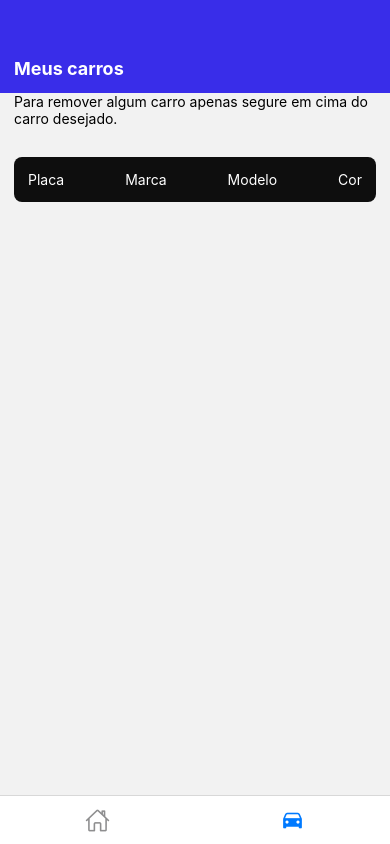
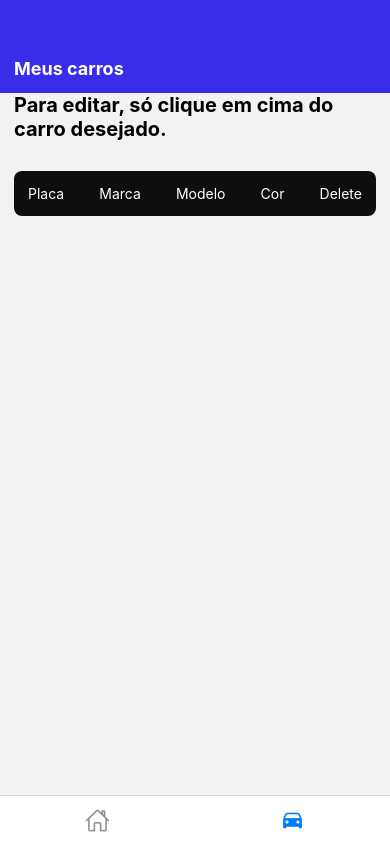
Before and after one commit to BomDia16/AlarmeCarro, a React Native app: screen /mycars in a window 390 px wide. Built offline with nearby package versions, Linux system fonts and the light colour scheme.

Commit message:
Dia 7: Tentando arrumar o delete dos carros e tentando implementar o update.

```diff
--- a/package.json
+++ b/package.json
@@ -18,7 +18,8 @@
     "react-native": "0.72.6",
     "react-native-async-storage": "^0.0.1",
     "react-native-masked-text": "^1.13.0",
-    "uuid": "^9.0.1"
+    "react-native-uuid-generator": "^6.1.1",
+    "uuid": "^8.3.2"
   },
   "devDependencies": {
     "@babel/core": "^7.20.0"
--- a/src/hooks/useStorage.js
+++ b/src/hooks/useStorage.js
@@ -1,4 +1,9 @@
 import AsyncStorage from "@react-native-async-storage/async-storage";
+import UUIDGenerator from 'react-native-uuid-generator';
+
+const generateUniqueId = () => {
+    return new Date().getTime().toString();
+};
 
 const useStorage = () => {
     // buscar itens salvos
@@ -17,12 +22,15 @@ const useStorage = () => {
     const saveItem = async (key, value) => {
         try {
             let carros = await getItem(key);
-            carros.push(value)
-            await AsyncStorage.setItem(key, JSON.stringify(carros))
 
-        } catch (error) {
-            console.log('Erro ao salvar', error)
-        }
+            // Atribui uma ID única ao carro usando a função generateUniqueId
+            const carroComId = { ...value, id: generateUniqueId() };
+
+            carros.push(carroComId);
+            await AsyncStorage.setItem(key, JSON.stringify(carros));
+          } catch (error) {
+            console.log('Erro ao salvar', error);
+          }
     }
 
     // deletar item no storage
--- a/src/pages/mycars/components/carroItem.js
+++ b/src/pages/mycars/components/carroItem.js
@@ -1,14 +1,68 @@
 import React from "react";
-import { View, Text, StyleSheet, Pressable } from "react-native";
+import { View, Text, StyleSheet, Pressable, Alert, TextInput, TouchableOpacity } from "react-native";
+import { Ionicons } from '@expo/vector-icons';
+import { TextInputMask } from "react-native-masked-text";
 
-export function CarroItem({ data, removeCarro }){
+export function CarroItem({ data, removeCarro, updateCarro }){
     return (
-        <Pressable onLongPress={removeCarro} style={styles.container}>
+        <Pressable onPress={updateCarro} style={styles.container}>
             <Text style={styles.text}>{data.placa}</Text>
             <Text style={styles.text}>{data.marca}</Text>
             <Text style={styles.text}>{data.modelo}</Text>
             <Text style={styles.text}>{data.cor}</Text>
+            <Ionicons name="close" size={24} color="red" onPress={removeCarro} />
         </Pressable>
+    )
+}
+
+export function ModalCarro({handleClose, data}) {
+    return (
+        <View style={styles.containerModal}>
+            <View style={styles.content}>
+                <View style={styles.titleArea}>
+                    <Text style={styles.title}>Editar Carro {data.id}</Text>
+                    <Ionicons size={30} color={'blue'} name='car' />
+                </View>
+
+                <View style={styles.formArea}>
+                    <TextInputMask style={styles.input}
+                                placeholder='Placa'
+                                type={'custom'}
+                                options={{ mask: 'AAA-9999' }}
+                                placeholderTextColor="#161616"
+                                value={data.placa}
+                                onChangeText={ (value) => setPlacaCarro(value) }/>
+
+                    <TextInput style={styles.input}
+                                placeholder='Marca'
+                                placeholderTextColor="#161616"
+                                value={data.marca}
+                                onChangeText={ (value) => setMarcaCarro(value) }/>
+
+                    <TextInput style={styles.input}
+                                placeholder='Modelo'
+                                placeholderTextColor="#161616"
+                                value={data.modelo}
+                                onChangeText={ (value) => setModeloCarro(value) }/>
+
+                    <TextInput style={styles.input}
+                                placeholder='Cor'
+                                placeholderTextColor="#161616"
+                                value={data.cor}
+                                onChangeText={ (value) => setCorCarro(value) }/>
+                </View>
+
+                <View style={styles.buttonArea}>
+                    <TouchableOpacity style={styles.button} onPress={handleClose}>
+                        <Text style={styles.buttonText}>Voltar</Text>
+                    </TouchableOpacity>
+
+                    <TouchableOpacity style={[styles.button, styles.buttonSave]} onPress={handleSaveCar}>
+                        <Ionicons style={styles.buttonSaveText} size={25} color={'white'} name='add' />
+                    </TouchableOpacity>
+                </View>
+            </View>
+        </View>
     )
 }
 
@@ -25,5 +79,59 @@ const styles = StyleSheet.create({
     },
     text:{
         color:'#FFF',
-    }
+    },
+    containerModal: {
+        flex: 1,
+        backgroundColor: '#fff',
+        alignItems: 'center',
+        justifyContent: 'center',
+      },
+
+      texto:{
+        fontSize:20,
+        fontWeight:'bold',
+        color:'#000',
+      },
+
+      botoes: {
+        alignItems: 'center',
+        justifyContent: 'space-between',
+        flexDirection: 'row',
+      },
+
+      separator: {
+        marginVertical: 8,
+        borderBottomColor: '#737373',
+        borderBottomWidth: StyleSheet.hairlineWidth,
+      },
+      header:{
+        backgroundColor: '#392de9',
+        paddingTop:58,
+        paddingBottom:14,
+        paddingLeft:14,
+        paddingRight:14,
+      },
+      title:{
+          fontSize:18,
+          color:'#FFF',
+          fontWeight:'bold',
+      },
+      content:{
+          flex:1,
+          paddingLeft:14,
+          paddingRight:14,
+      },
+      text:{
+        color:'#FFF',
+      },
+      containerTabela: {
+        backgroundColor: "#0e0e0e",
+        padding: 14,
+        width:"100%",
+        borderRadius:8,
+        flexDirection:'row',
+        alignItems:'center',
+        justifyContent:'space-between',
+        marginTop: 30,
+      }
 })
--- a/src/pages/mycars/index.js
+++ b/src/pages/mycars/index.js
@@ -1,12 +1,15 @@
 import { useState, useEffect } from "react";
-import { View, Text, StyleSheet, FlatList, Pressable } from 'react-native'
+import { View, Text, StyleSheet, FlatList, Pressable, Modal } from 'react-native'
 import { useIsFocused } from "@react-navigation/native";
 import { SafeAreaView } from "react-native-safe-area-context";
 import useStorage from "../../hooks/useStorage";
 
-import { CarroItem } from "./components/carroItem";
+import { CarroItem, ModalCarro } from "./components/carroItem";
+import { ModalCar } from "../../components/modal";
 
 export function Mycars() {
+
+      const [modalVisible, setModalVisible] = useState(false);
 
       const [listCarros, setListCarros] = useState([])
       const focused = useIsFocused();
@@ -27,6 +30,10 @@ export function Mycars() {
         setListCarros(carros)
       }
 
+      async function handleUpdateCarro(item) {
+        setModalVisible(true)
+      }
+
       return (
         <SafeAreaView style={{ flex:1, }}>
             <View style={styles.header}>
@@ -34,22 +41,27 @@ export function Mycars() {
             </View>
 
             <View style={styles.content}>
-                <Text>Para remover algum carro apenas segure em cima do carro desejado.</Text>
+                <Text style={styles.texto}>Para editar, só clique em cima do carro desejado.</Text>
 
                 <Pressable style={styles.containerTabela}>
                   <Text style={styles.text}>Placa</Text>
                   <Text style={styles.text}>Marca</Text>
                   <Text style={styles.text}>Modelo</Text>
                   <Text style={styles.text}>Cor</Text>
+                  <Text style={styles.text}>Delete</Text>
                 </Pressable>
 
                 <FlatList
                     style={{ flex:1, paddingTop:14, }}
                     data={listCarros}
                     keyExtractor={ (item) => String(item) }
-                    renderItem={ ({item}) => <CarroItem data={item} removeCarro={ () => handleDeleteCarro(item) } /> }
+                    renderItem={ ({item}) => <CarroItem data={item} removeCarro={ () => handleDeleteCarro(item) } updateCarro={ () => handleUpdateCarro(item) } /> }
                 />
             </View>
+
+            <Modal visible={modalVisible} animationType='fade'>
+                <ModalCar handleClose={ () => setModalVisible(false) } />
+            </Modal>
         </SafeAreaView>
       );
 }
@@ -62,9 +74,10 @@ const styles = StyleSheet.create({
       justifyContent: 'center',
     },
 
-    texto: {
-      alignItems: 'center',
-      justifyContent: 'center',
+    texto:{
+      fontSize:20,
+      fontWeight:'bold',
+      color:'#000',
     },
 
     botoes: {
```
Also changed, not shown: 1 other file (tests, documents, lock files or other folders).
